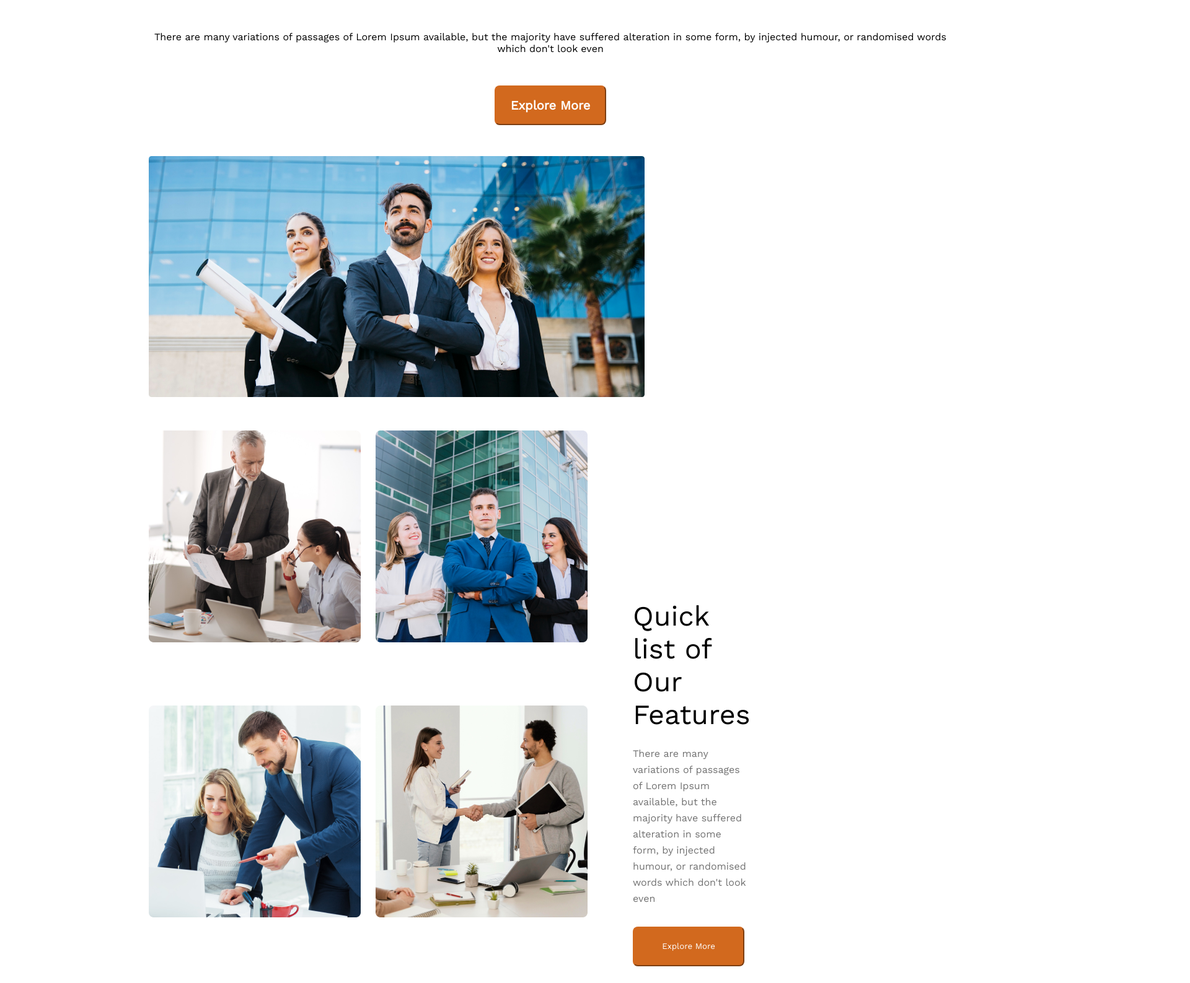
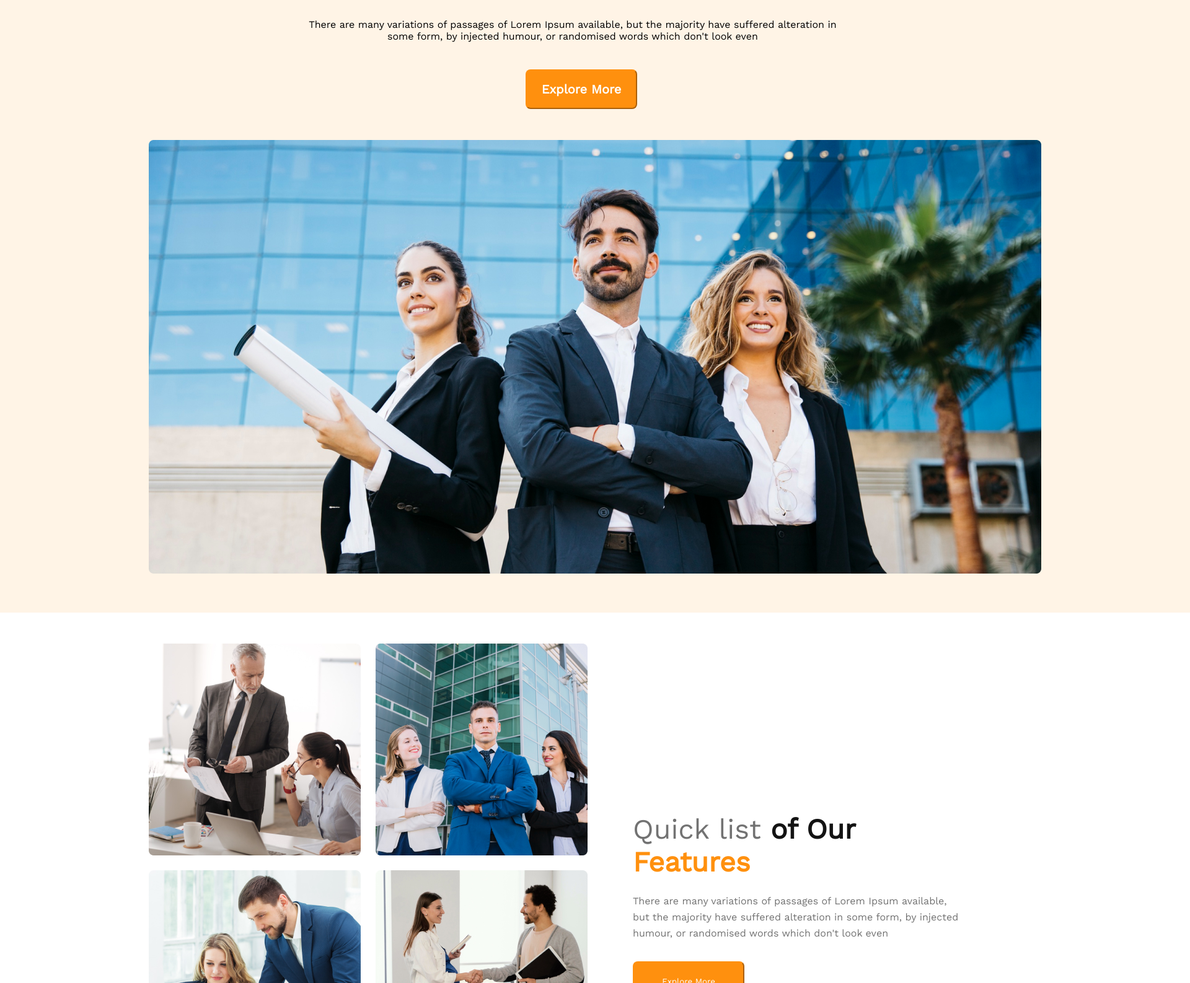
Before and after one commit to Sobrul/2nd-assignment, a plain HTML site: page index.html in a window 1280 px wide. Shown: the part 333-1920 px from the top of the page at 62% size, 1920 px wide, since content can reach past the window. Drawn offline with nearby package versions, Linux system fonts and the light colour scheme.

Commit message:
pray ses

```diff
--- a/css/style.css
+++ b/css/style.css
@@ -3,6 +3,15 @@
     font-family: 'Work Sans', sans-serif;
 
 
+}
+
+.landing {
+    width: 1920px;
+    height: 1322px;
+    left: 0px;
+    top: 0px;
+
+    background: rgba(255, 144, 14, 0.1);
 }
 
 .nav {
@@ -46,6 +55,7 @@
 
 }
 
+/* baner section */
 .brand {
     text-align: center;
     margin-top: 100px;
@@ -55,7 +65,7 @@
 }
 
 .brand h1 {
-    margin-left: 240px;
+    margin-left: 260px;
     width: 850px;
     font-weight: 700;
     font-size: 64px;
@@ -65,19 +75,25 @@
 }
 
 .brand p {
-    margin-top: 50px;
+    margin-top: 30px;
+    margin-left: 250px;
+    width: 868px;
+    height: 52px;
+    left: 526px;
+    top: 379px;
 }
 
 .brand button {
-    margin-top: 50px;
+    margin-top: 30px;
+    margin-left: 100px;
     width: 180px;
     height: 64px;
     left: 870px;
     top: 463px;
-    background-color: chocolate;
+    background: #FF900E;
     color: #FFFFFF;
     border-radius: 8px;
-    border-color: chocolate;
+    border-color: #FF900E;
     font-weight: 600;
     font-size: 20px;
     line-height: 23px;
@@ -94,6 +110,7 @@
     width: 100%;
 }
 
+/* feature section */
 .quick-list {
     margin: 50px 240px 0 240px;
     display: flex;
@@ -116,6 +133,7 @@
     font-weight: 500;
     font-size: 45px;
     line-height: 53px;
+    color: #727272;
 }
 
 .quick-text p {
@@ -123,19 +141,23 @@
     font-weight: 400;
     font-size: 16px;
     line-height: 26px;
+    width: 537px;
+    height: 78px;
+    left: 1082px;
+    top: 1739px;
     color: #727272;
 }
 
 .quick-text button {
     margin-top: 32px;
-    background-color: chocolate;
+    background-color: #FF900E;
     width: 180px;
     height: 64px;
     left: 1082px;
     top: 1849px;
     color: #FFFFFF;
     border-radius: 8px;
-    border-color: chocolate;
+    border-color: #FF900E;
 }
 
 .feature {
@@ -222,16 +244,17 @@
     width: 100%;
 }
 
+/* some facts section */
 .fact {
     margin-bottom: 130px;
     margin-left: 240px;
 }
 
 .fact-text h3 {
-    font-weight: 700;
-    font-size: 45px;
-    line-height: 53px;
-    color: #131313;
+    font-weight: 600;
+    font-size: 20px;
+    line-height: 23px;
+    color: #FFFFFF;
 }
 
 .fact-text p {
@@ -282,33 +305,40 @@
     line-height: 23px;
     color: #727272;
 }
-.spon{
+
+/* our sponspors sectoin */
+.spon {
     margin-left: 240px;
     text-align: center;
 }
-.spon-text{
 
-}
-.spon-text h3{
+.spon-text {}
+
+.spon-text h3 {
     font-weight: 700;
     font-size: 45px;
     line-height: 53px;
     color: #131313;
     margin-bottom: 24px;
 }
-.spon-text p{
+
+.spon-text p {
     font-weight: 400;
     font-size: 16px;
     line-height: 26px;
     color: #727272;
     padding-bottom: 50px;
 }
-.spon-img{
+
+.spon-img {
     display: flex;
     gap: 155px;
+    filter: grayscale(100%);
 
 }
-.foot{
+
+/* footer section */
+.foot {
     margin: 130px 240px 216px 240px;
     width: 1440px;
     height: 100px;
@@ -317,7 +347,8 @@ top: 4444px;
     text-align: center;
     background: #FFF4E7;
 }
-.foot p{
+
+.foot p {
     padding-top: 39px;
     font-weight: 400;
     font-size: 20px;
--- a/index.html
+++ b/index.html
@@ -13,6 +13,7 @@
 </head>
 
 <body>
+    <section class="landing">
         <header>
             <div class="nav">
                 <h1 class="nav-title">G3 Architects</h1>
@@ -24,17 +25,24 @@
                 </ul>
             </div>
         </header>
+        <!-- baner section -->
         <section class="brand">
-        <h1>Brand New
+            <h1>Brand New <br>
                 Group of Architects
             </h1>
-        <p>There are many variations of passages of Lorem Ipsum available, but the majority have suffered alteration in
+            <p>There are many variations of passages of Lorem Ipsum available, but the majority have suffered alteration
+                in
                 some form, by injected humour, or randomised words which don't look even</p>
+
             <button>Explore More</button>
         </section>
         <section class="cover">
             <img src="images/banner.png" alt="">
         </section>
+
+
+    </section>
+    <!-- feature section -->
     <section class="quick-list">
         <div class="quick-gird">
             <img src="images/team1.png" alt="">
@@ -43,7 +51,8 @@
             <img src="images/team4.png" alt="">
         </div>
         <div class="quick-text">
-            <h3>Quick list of Our Features</h3>
+            <h3>Quick list <strong style="color: #131313;"> of Our</strong> <br> <strong
+                    style="color: #FF900E;;">Features</strong> </h3>
             <p>There are many variations of passages of Lorem Ipsum available, but the majority have suffered alteration
                 in some form, by injected humour, or randomised words which don't look even</p>
             <button>Explore More</button>
@@ -86,6 +95,7 @@
             </button>
         </div>
     </section>
+    <!-- some facts section -->
     <section class="fact">
         <div class="fact-text">
             <h3>Some Facts</h3>
@@ -115,6 +125,8 @@
             </div>
         </div>
     </section>
+
+    <!-- our sponspors sectoin -->
     <section class="spon">
         <div class="spon-text">
             <h3>Our Sponspors</h3>
@@ -129,6 +141,7 @@
             <img src="images/sponsors/figma.png" alt="">
         </div>
     </section>
+    <!-- footer section -->
     <footer class="foot">
         <p>All rights reserved copyright@2023 startup landing page design</p>
     </footer>
```
Lines whose indentation alone changed are shown as unchanged.
